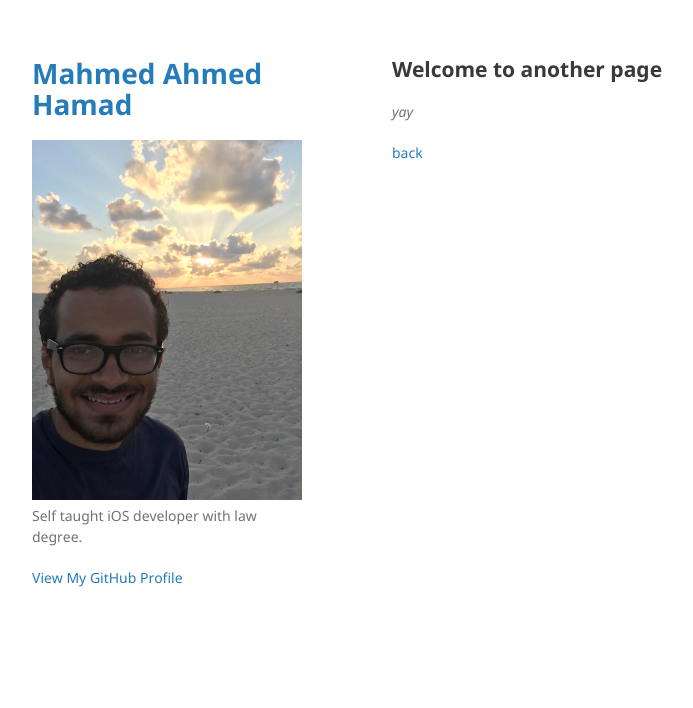
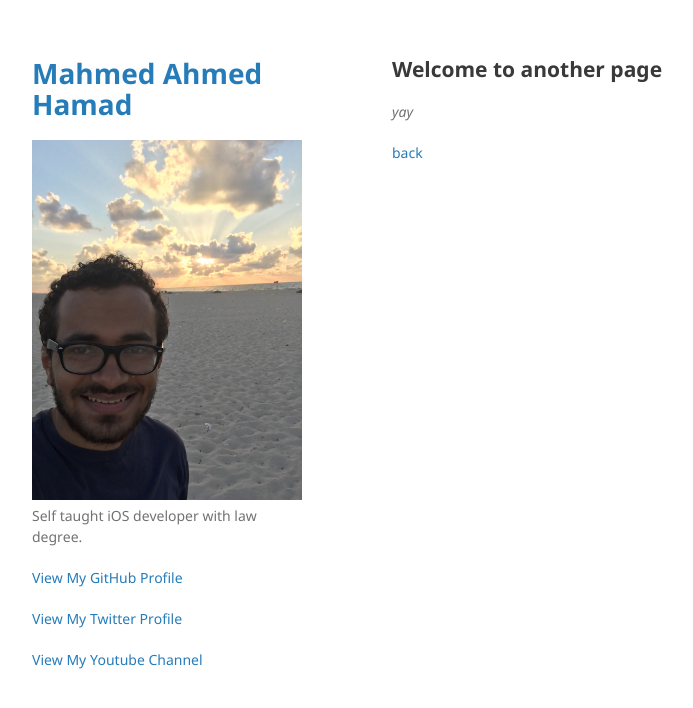
Before and after one commit to Mahmoud333/Mahmoud333.github.io, a Jekyll site: the page built from another-page.md, in a window 1280 px wide. Shown: the top 708 px of the page, without its empty margins (178-871 px from the left). Built offline with Jekyll 4.4.1, drawn with Linux system fonts in a browser that asks for light colours; our own code applies the rules of GitHub Pages for plain Markdown files.

Commit message:
Add Twitter and Youtube Profile/Channel

```diff
--- a/_layouts/default.html
+++ b/_layouts/default.html
@@ -28,6 +28,8 @@
 
         {% if site.github.is_user_page %}
         <p class="view"><a href="{{ site.github.owner_url }}">View My GitHub Profile</a></p>
+        <p class="view"><a href="{{ https://twitter.com/MahmoudSMGL }}">View My Twitter Profile</a></p>
+        <p class="view"><a href="{{ https://is.gd/AX0foG }}">View My Youtube Channel</a></p>
         {% endif %}
 
         {% if site.show_downloads %}
```
